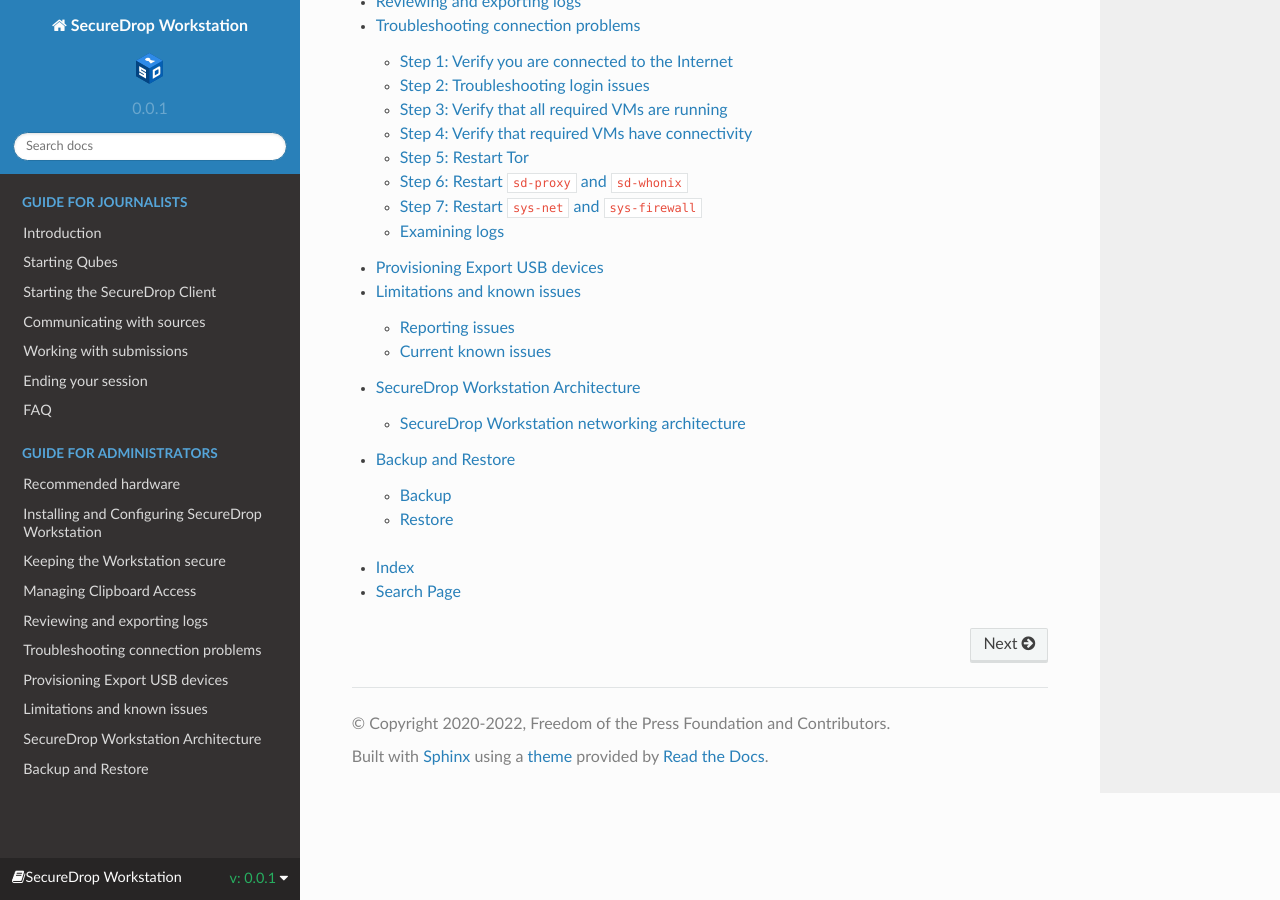
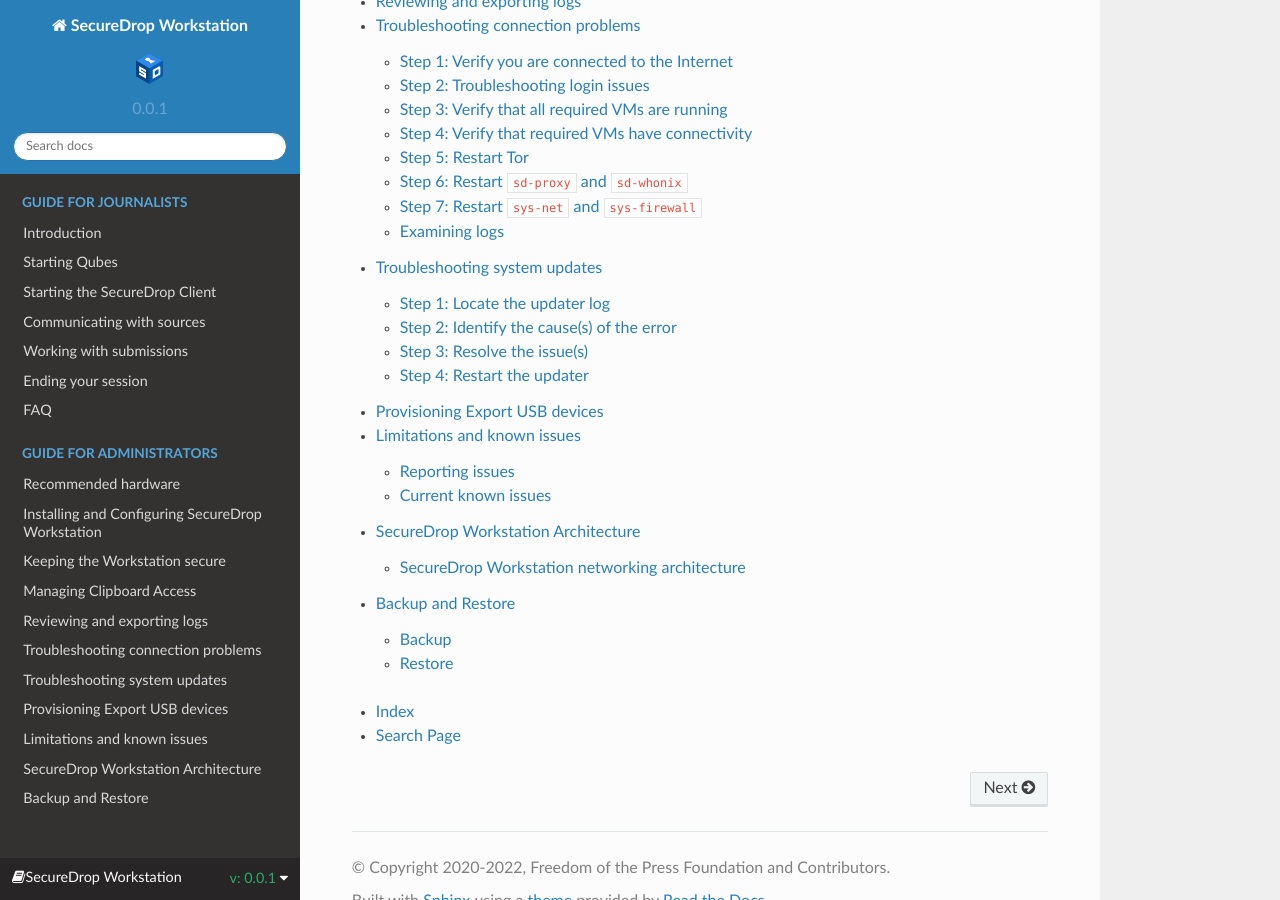
Before and after one commit to freedomofpress/securedrop-workstation-docs, a Sphinx documentation site: the page built from docs/index.rst, in a window 1280 px wide and 900 px high, scrolled down 1689 px. Built offline with Sphinx 7.4.7 and the Read the Docs theme 2.0.0, drawn with Linux system fonts in a browser that asks for light colours; some of the changed lines change nothing that is shown.

Commit message:
Add update troubleshooting guide

```diff
--- /dev/null
+++ b/docs/admin/troubleshooting_updates.rst
@@ -0,0 +1,172 @@
+Troubleshooting system updates
+==============================
+
+.. include:: ../includes/top-warning.rst
+
+After you log into Qubes, the SecureDrop Workstation
+preflight updater will prompt you to check for available
+system updates at least once per day.
+
+If updates fail for any reason, the preflight updater will
+not launch the SecureDrop Client application until the
+underlying issue has been resolved. This is to ensure
+that the system is in a secure state before you
+interact with SecureDrop.
+
+This guide offers troubleshooting steps for common
+update issues.
+
+Step 1: Locate the updater log
+~~~~~~~~~~~~~~~~~~~~~~~~~~~~~~
+The preflight updater runs in the ``dom0`` domain. It
+writes its log to ``~/.securedrop_launcher/logs/launcher.log``.
+Log files are rotated hourly; if you have started the updater
+again since the error occurred, you may need to check the
+previous log file.
+
+In order to examine the most recent log file:
+
+1. Open a terminal in ``dom0`` by clicking the Qubes menu
+   icon in the upper left corner of your screen, and
+   selecting **Terminal Emulator**.
+
+2. Change to the ``~/.securedrop_launcher/logs/`` directory:
+
+   ``cd ~/.securedrop_launcher/logs/``
+
+3. Display the most recent log file:
+
+   ``cat launcher.log``
+
+In order to locate a previous log file in the same directory:
+
+1. Locate the most recently modified log file.
+
+   ``ls -t  launcher.log* | head -n 2``
+
+2. Display the file that ends with a date and time stamp, e.g.:
+
+   ``cat launcher.log.2023-01-01_10``
+
+Step 2: Identify the cause(s) of the error
+~~~~~~~~~~~~~~~~~~~~~~~~~~~~~~~~~~~~~~~~~~
+If the updater has run to completion, you should see a result
+line in the log file that looks similar to the following:
+
+.. code-block:: none
+
+  2023-03-30 20:12:11,821 - sd.sdw_updater_gui.UpdaterApp:71(upgrade_status)
+  INFO: Signal: upgrade_status {
+  'dom0': <UpdateStatus.UPDATES_OK: '0'>,
+  'apply_dom0': <UpdateStatus.UPDATES_OK: '0'>,
+  'fedora-37': <UpdateStatus.UPDATES_OK: '0'>,
+  'sd-large-bullseye-template': <UpdateStatus.UPDATES_OK: '0'>,
+  'whonix-gw-16': <UpdateStatus.UPDATES_FAILED: '3'>,
+  'sd-small-bullseye-template': <UpdateStatus.UPDATES_OK: '0'>,
+  'recommended_action': <UpdateStatus.UPDATES_FAILED: '3'>}
+
+In this example, the ``whonix-gw-16`` VM has failed to update.
+This is indicated by the text ``<UpdateStatus.UPDATES_FAILED: '3'>``.
+
+It is possible that multiple steps have failed. Make note of any
+of the individual steps that have failed, other than ``recommended_action``.
+
+Step 3: Resolve the issue(s)
+~~~~~~~~~~~~~~~~~~~~~~~~~~~~
+The resolution path will depend on which step(s) failed.
+Note that ``dom0`` and ``apply_dom0`` are separate steps.
+
+
+``dom0`` update failures
+^^^^^^^^^^^^^^^^^^^^^^^^
+1. Open a terminal in ``dom0`` by clicking the Qubes menu
+   icon in the upper left corner of your screen, and
+   selecting **Terminal Emulator**.
+
+2. Perform an interactive ``dom0`` update by running the
+   following command:
+
+   ``sudo qubes-dom0-update``
+
+3. Follow the prompts to resolve any issues. If you are
+   unsure on how to resolve an error, please contact us
+   for assistance.
+
+4. Reboot the system. ``dom0`` updates are often
+   security-sensitive, and may requrie a reboot to take
+   effect.
+
+``sd-*-template`` or ``whoix-gw-16`` update failures
+^^^^^^^^^^^^^^^^^^^^^^^^^^^^^^^^^^^^^^^^^^^^^^^^^^^^
+1. Click the Qubes menu and open a terminal in the impacted
+   template. For example, if ``whonix-gw-16`` failed to
+   update, select its entry in the Qubes menu and click
+   **Terminal**. (Be sure not to confuse it with the
+   similarly named ``whonix-ws-16`` template.)
+
+2. Perform an interactive template update by running the
+   the following commands:
+
+   ``sudo apt update``
+
+   ``sudo apt upgrade``
+
+  The SecureDrop and Whonix templates are based on Debian
+  GNU/Linux. The ``apt update`` comand will ensure the package
+  index is up-to-date, and the ``apt upgrade`` comand will
+  apply updates.
+
+3. Follow the prompts to resolve any issues. If you are
+   unsure on how to resolve an error, please contact us
+   or assistance.
+
+``fedora-37`` update failures
+^^^^^^^^^^^^^^^^^^^^^^^^^^^^^
+1. Click the Qubes menu and open a terminal in the ``fedora-37``
+   template.
+
+2. Perform an interactive template update by running the following
+   command:
+
+   ``sudo dnf update``
+
+3. Follow the prompts to resolve any issues. If you are
+   unsure on how to resolve an error, please contact us
+   or assistance.
+
+``apply_dom0`` update failures
+^^^^^^^^^^^^^^^^^^^^^^^^^^^^^^
+The ``apply_dom0`` step applies any necessary configuration
+changes to the SecureDrop Workstation. If this step fails,
+this may indicate a misconfiguration, or it could be a result
+of download failures during the operation.
+
+We recommend first re-running the updater by double-clicking
+the SecureDrop desktop icon. This may resolve transient network
+issues.
+
+If this does not resolve the issue:
+
+1. Locate the ``launcher-detail.log`` file in the same directory
+   as the ``launcher.log`` file. This file contains more detailed
+   information about the ``apply_dom0`` step.
+
+   Like the ``launcher.log`` file, this file is rotated hourly.
+
+2. Copy this file to a networked VM by using the ``qvm-copy-to-vm``
+   command. For example, to copy the file to the ``work`` VM:
+
+   ``qvm-copy-to-vm work ~/.securedrop_launcher/logs/launcher-detail.log``
+
+3. The file can now be found in ``~/QubesIncoming/dom0/`` in the
+   ``work`` VM.
+
+   Send us the file through a secure channel, such as our support portal.
+   We will provide further instructions.
+
+Step 4: Restart the updater
+~~~~~~~~~~~~~~~~~~~~~~~~~~~
+Click the SecureDrop desktop icon to restart the updater.
+If all issues have been resolved, the updater should run to
+completion and display a success message. If the issue
+persists, please contact us for assistance.
--- a/docs/index.rst
+++ b/docs/index.rst
@@ -36,6 +36,7 @@
    admin/managing_clipboard
    admin/reviewing_logs
    admin/troubleshooting_connection
+   admin/troubleshooting_updates
    admin/provisioning_usb
    admin/known_issues
    admin/workstation_architecture
```
